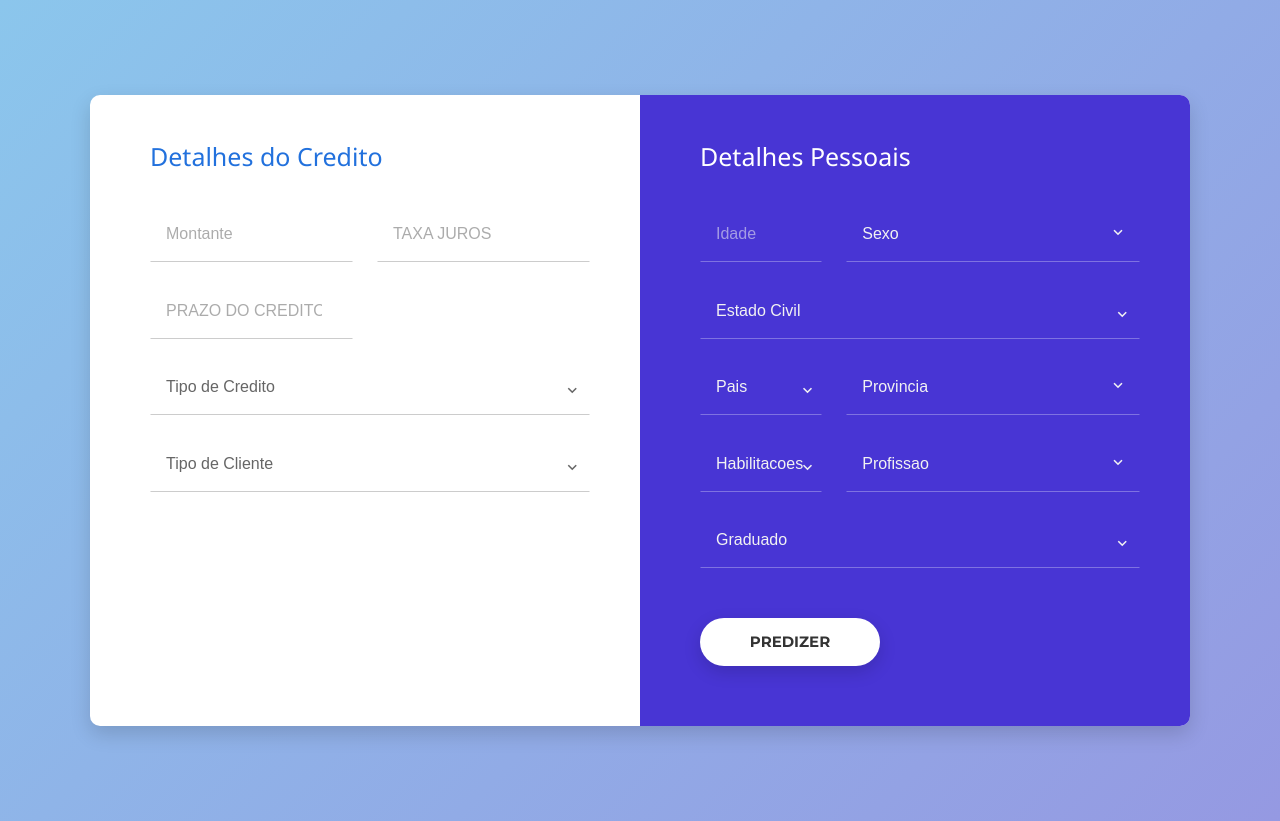
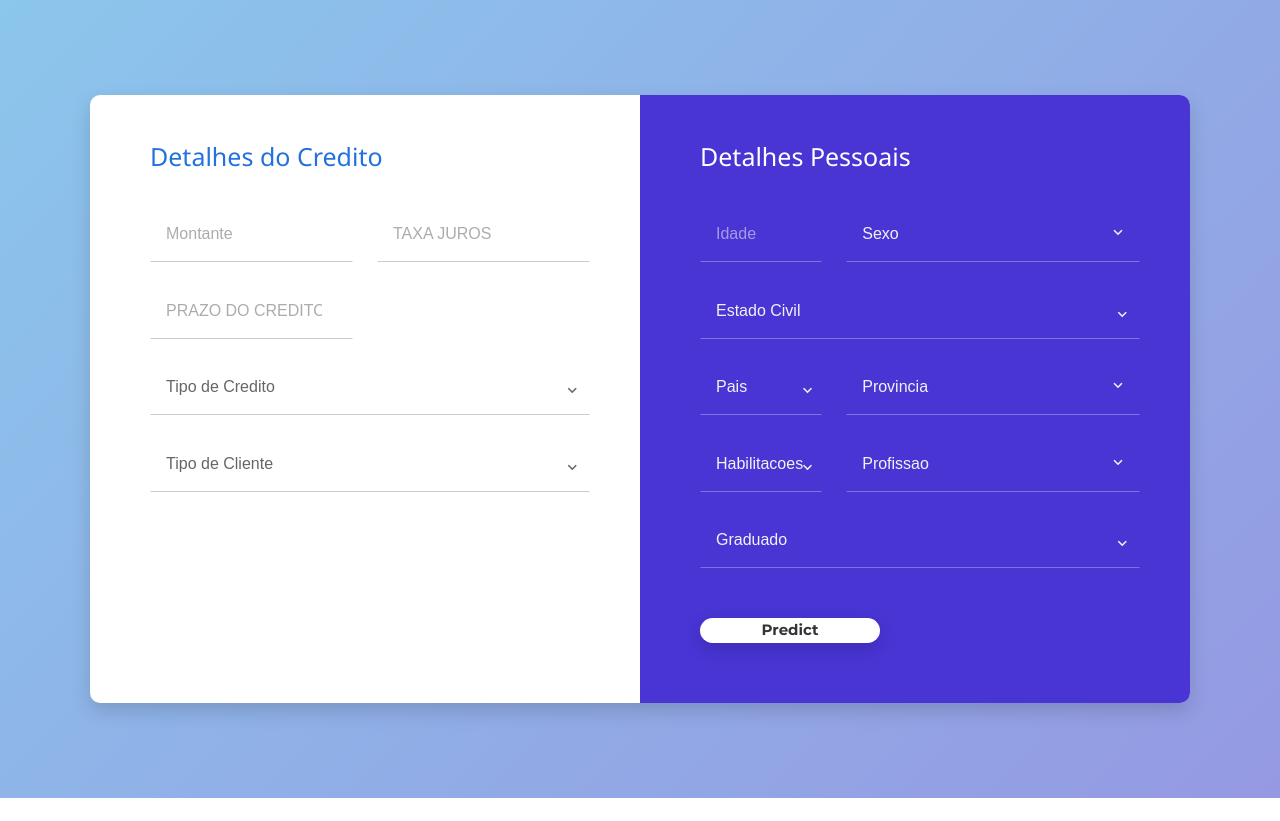
Before and after one commit to almerind/cobrancaduvidosa, a Flask app: page / in a window 1280 px wide. After the commit the page ends 798 px from the top, so only its background shows below. Run offline with Flask 2, Linux system fonts and the light colour scheme; parts of the project's set-up code (start-up, migrations or seed data) failed here and were passed over; some web fonts are replaced.

Commit message:
Actualizado F55

```diff
--- a/app.py
+++ b/app.py
@@ -42,10 +42,10 @@ def predict_api():
 
 def predict():
     data = [float(x) for x in request.form.values()]
-    final_input=scalar.transform(np.array(data).reshape(1,-1))
-    print(final_input)
-    output = regmodel.predict(final_input)[0]
-    return render_template("home3.html",prediction_text="Loan System!! {} ".format(output))
+    # final_input=scalar.transform(np.array(data).reshape(1,-1))
+    # print(final_input)
+    # output = regmodel.predict(final_input)[0]
+    return render_template("home3.html",prediction_text="Loan System!! {} ".format(data))
 
 if __name__=="__main__":
     app.run(debug=True)
--- a/templates/home1.html
+++ b/templates/home1.html
@@ -7,6 +7,7 @@
     <link href='https://fonts.googleapis.com/css/css?family=Arimo' rel="stylesheet">
     <link href="https://fonts.googleapis.com/css?family=Hind:300" rel="stylesheet">
     <link href="https://fonts.googleapis.com/css?family=Open+Sans+Conden" rel="stylesheet">
+
     <link rel="stylesheet" href="{{ url_for('static', filename='css/style.css') }}">
 
     <link rel="stylesheet" href="https://www.w3schools.com/w3css/4/w3.css">
@@ -133,10 +134,10 @@
 <option value="66">Gestor de Crédito</option>
       </select>
 
-      <label>TIPOCLIENTE</label>
+      <label>HABILITACOES</label>
       <select name="TIPOCLIENTE" id="cars">
         <option value="0">Escolhe</option>
-        <option value="1">SINGULAR</option>
+        <option value="1"></option>
         <option value="2">EMPRESA</option>
       </select>
 
--- a/templates/home3.html
+++ b/templates/home3.html
@@ -6,8 +6,8 @@
 	<!-- Mobile Specific Metas -->
 	<meta name="viewport" content="width=device-width, initial-scale=1, maximum-scale=1">
 	<!-- Font-->
-	<link rel="stylesheet" type="text/css" href="css/montserrat-font.css">
-	<link rel="stylesheet" type="text/css" href="fonts/material-design-iconic-font/css/material-design-iconic-font.min.css">
+	<!-- <link rel="stylesheet" type="text/css" href="css/montserrat-font.css"> -->
+	<!-- <link rel="stylesheet" type="text/css" href="fonts/material-design-iconic-font/css/material-design-iconic-font.min.css"> -->
 	<!-- Main Style Css -->
     <!-- <link rel="stylesheet" href="css/style.css"/> -->
 
@@ -300,7 +300,8 @@
 					</div> -->
 
 					<div class="form-row-last">
-						<input type="submit" name="register" class="register" value="PREDIZER">
+						<!-- <input type="submit" name="register" class="register" value="PREDIZER"> -->
+						<button type="submit" class="register">Predict</button>
 					</div>
 
 				</div>
```
